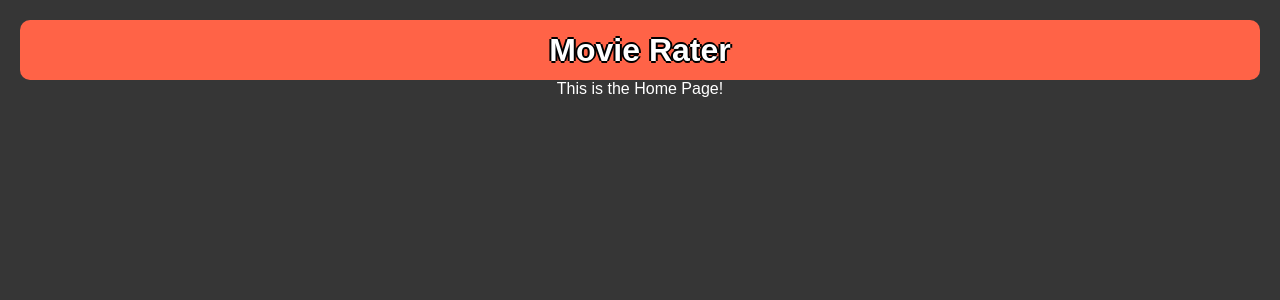
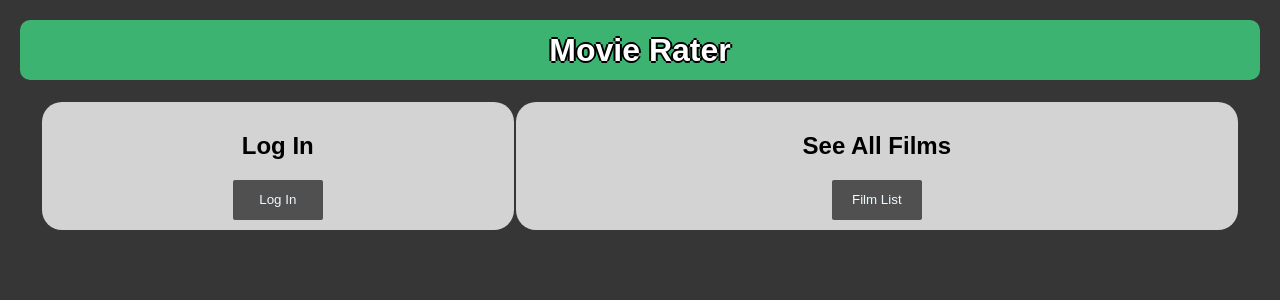
Before and after one commit to kysal/tsi-final-project, a React (Create React App) app: page / in a window 1280 px wide. Shown: the top 300 px of the page. Built offline with nearby package versions, Linux system fonts and the light colour scheme.

Commit message:
Added home page

```diff
--- a/src/App.css
+++ b/src/App.css
@@ -45,3 +45,20 @@ a {
   color: black;
   text-decoration: none;
 }
+
+table.tab-holder {
+  width: 100%;
+  padding: 20px
+}
+
+td.tab {
+  background-color: lightgray;
+  border-radius: 20px;
+  margin: 20px;
+  padding: 10px;
+}
+
+.tab-content {
+  color: black;
+  text-align: center;
+}
--- a/src/components/MainHeading.css
+++ b/src/components/MainHeading.css
@@ -1,5 +1,5 @@
 .main-title {
-    background-color: tomato;
+    background-color: mediumseagreen;
     border-radius: 10px;
     text-align: center;
     height: 60px;
--- a/src/pages/HomePage.js
+++ b/src/pages/HomePage.js
@@ -1,3 +1,4 @@
+import { Link } from "react-router-dom";
 
 
 function HomePage() {
@@ -5,7 +6,28 @@ function HomePage() {
 
     return (
         <div>
-            This is the Home Page!
+            <table className="tab-holder">
+                <tbody>
+                    <tr>
+                        <td className="tab">
+                            <div className="tab-content">
+                                <h2>Log In</h2>
+                                <Link to='/login'>
+                                    <button title="login button" className="button-primary">Log In</button>
+                                </Link>
+                            </div>
+                        </td>
+                        <td className="tab">
+                        <div className="tab-content">
+                            <h2>See All Films</h2>
+                            <Link to="/filmlist">
+                                <button title='film list button' className="button-primary">Film List</button>
+                            </Link>
+                        </div>
+                        </td>
+                    </tr>
+                </tbody>
+            </table>
         </div>
     )
 }
```
